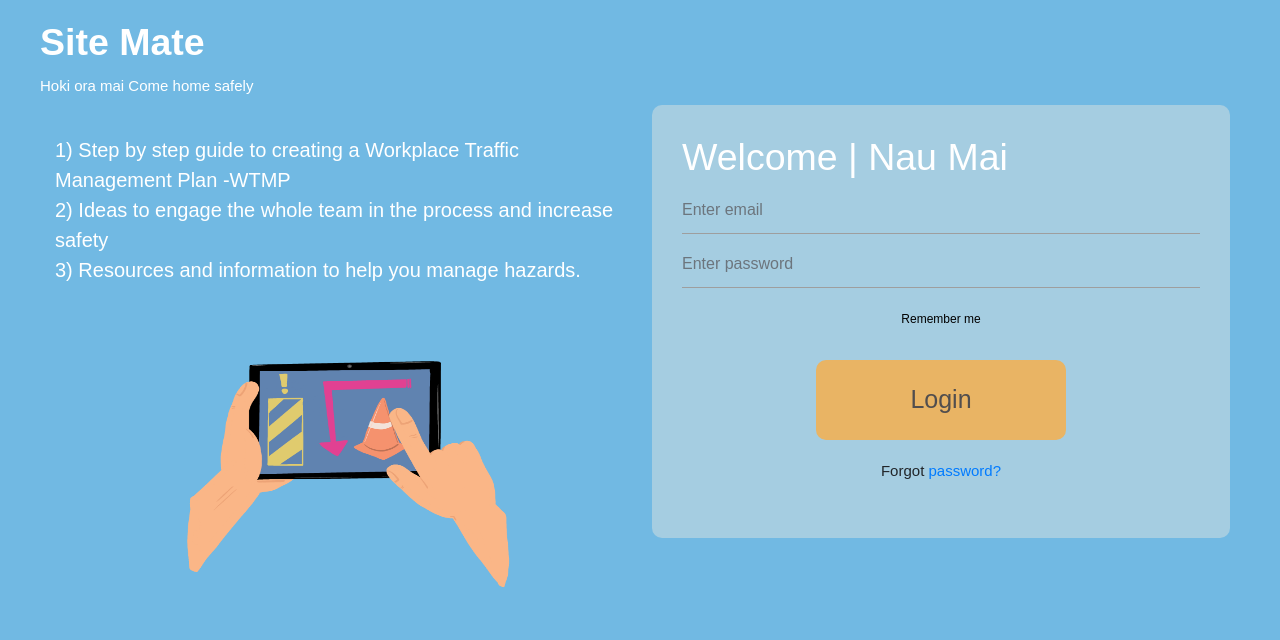
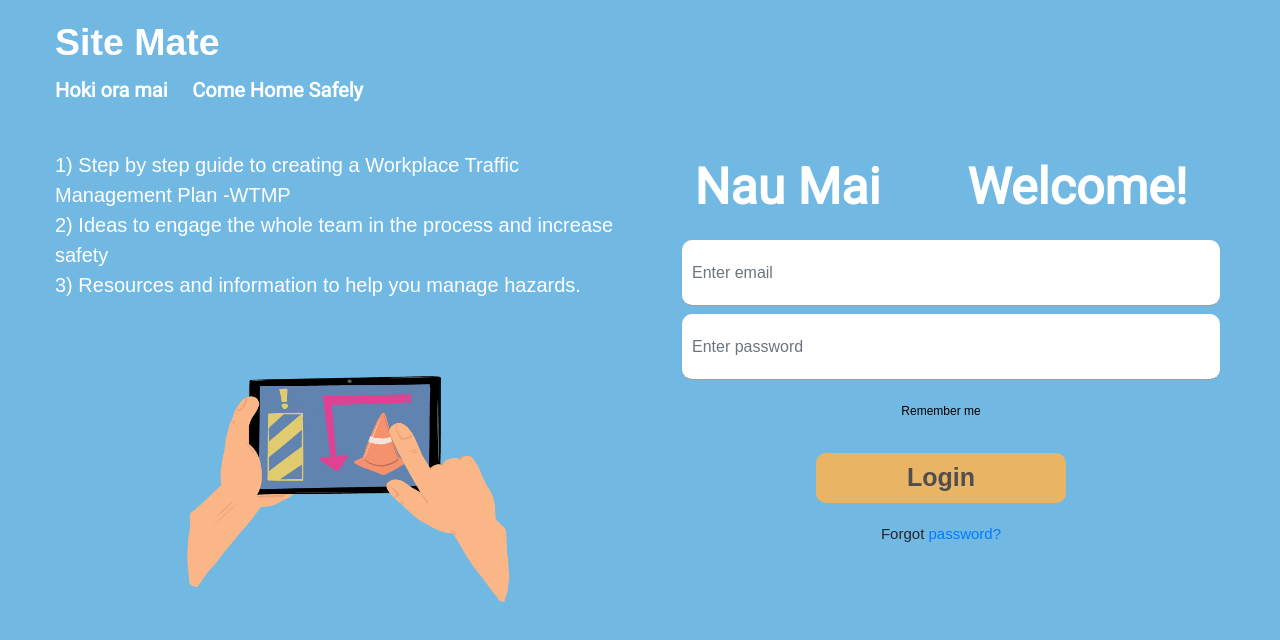
Before and after one commit to ChillySandwich/trafficmanagementproject, a React (Create React App) app in the folder frontend/: page / in a window 1280 px wide. Shown: the top 640 px of the page. Built offline with nearby package versions, Linux system fonts and the light colour scheme; what google-maps-react would draw is missing.

Commit message:
CSS editing

```diff
--- a/frontend/src/Components/App.css
+++ b/frontend/src/Components/App.css
@@ -14,7 +14,6 @@
     background:  rgba(113, 185, 227, 1);
   }
   .loginForm {
-    background: rgba(210, 224, 224, 0.533);
     align-items:center;
     font-size: 25px;
     border-Radius: 10px;
@@ -56,6 +55,23 @@
   "main main"
   "footer footer";
 
+  }
+
+
+  .IntroHeading {
+    font-Weight: bold;
+    font-Size: 50px;
+    color: white;
+    font-family: 'Roboto', sans-serif;
+  }
+
+
+  .Subtitle {
+    font-Weight: bold;
+    font-Size: 20px;
+    color: white;
+    font-family: 'Roboto', sans-serif;
+    margin-left: 50px;
   }
 
   /* .hazard-page {
@@ -200,9 +216,9 @@
     padding-right: 20px;
     border-Radius: 10px;
     font-Size: 25px;
-    font-weight: 300;
+    font-weight: bold;
     margin: 10px;
-    height: 80px;
+    height: 50px;
     width: 250px;
     border:none;
   }
@@ -298,3 +314,9 @@
     grid-column-gap: 50px;
     margin: 30px;
   }
+
+  .form-control{
+    padding:10px;
+    background-color: white;
+    border-radius: 10px;
+  }
--- a/frontend/src/Components/App.js
+++ b/frontend/src/Components/App.js
@@ -14,8 +14,8 @@
 
  <body>
  <div className="header">
-   <h1 style={{color:'white', fontWeight: "bold", marginLeft: "40px", marginTop: "20px", marginBottom: '10px'}}>Site Mate</h1>
-   <div style={{color:'white', marginLeft: "40px"}}>Hoki ora mai Come home safely</div>
+   <h1 style={{color:'white', fontWeight: "bold", marginLeft: "55px", marginTop: "20px", marginBottom: '10px'}}>Site Mate</h1>
+   <pre className="Subtitle"> Hoki ora mai     Come Home Safely</pre>
  </div>
  <div className="main"><MultiStepHandler/></div>
  <div className="footer"></div>
--- a/frontend/src/Components/Login/login.component.js
+++ b/frontend/src/Components/Login/login.component.js
@@ -45,14 +45,14 @@
                     <div className="loginForm">
                         <form style={{ borderRadius: '50px', padding: '30px' }}>
 
-                            <h1>Welcome | Nau Mai</h1>
+                            <pre className="IntroHeading">Nau Mai       Welcome!</pre>
 
                             <div>
-                                <input className="form-control" type="email" onChange={handleChange('email')} defaultValue={values.email} placeholder="Enter email" />
+                                <input className="form-control" style={{ backgroundColor: 'white', padding: '10px', borderRadius: '10px' }} type="email" onChange={handleChange('email')} defaultValue={values.email} placeholder="Enter email" />
                             </div>
 
                             <div>
-                                <input className="form-control" style={{ color: 'black' }} type="password" placeholder="Enter password" />
+                                <input className="form-control" style={{ backgroundColor: 'white', padding: '10px', borderRadius: '10px' }} type="password" placeholder="Enter password" />
                             </div>
 
                             <div className="form-group">
```
Also changed, not shown: frontend/src/Components/JoniTest/JoniApp.js (deleted, +0 -116 lines), 1 other file (tests, documents, lock files or other folders).
